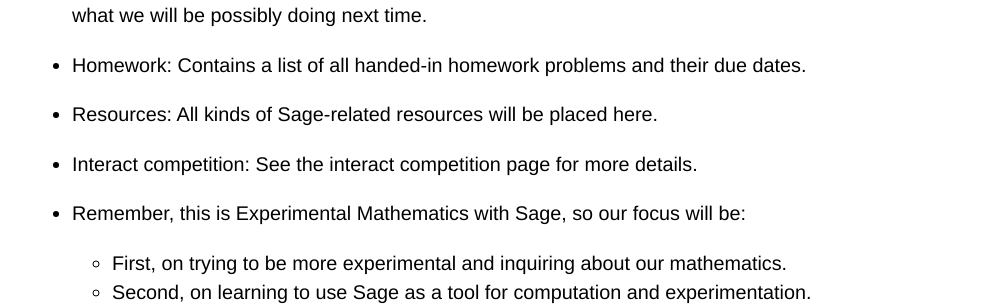
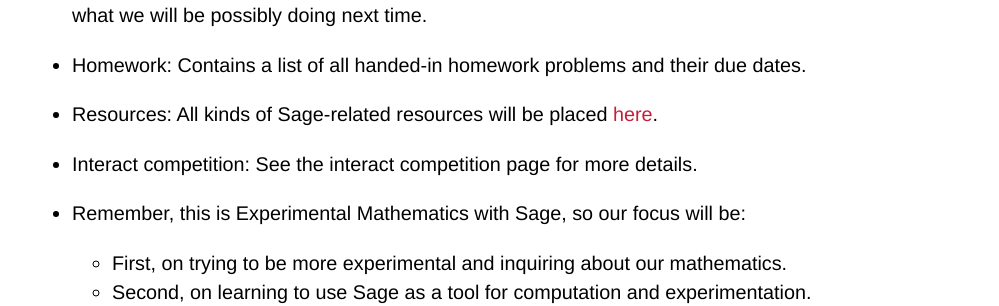
Before and after one commit to WoComtoQC/wocomtoqc.github.io, a Jekyll site: the page built from organisation.md, in a window 1280 px wide. Shown: the part 916-1222 px from the top of the page, without its empty margins (140-1139 px from the left). Built offline with Jekyll 4.4.1, drawn with Linux system fonts in a browser that asks for light colours; some web fonts are replaced; our own code applies the rules of GitHub Pages for plain Markdown files; part of the change alters nothing that is shown.

```diff
--- a/organisation.md
+++ b/organisation.md
@@ -20,7 +20,7 @@ You will find the virtual notebooks for this course on [**this GitHub repository
 
   - Homework: Contains a list of all handed-in homework problems and their due dates.
 
-  - Resources: All kinds of Sage-related resources will be placed here.
+  - Resources: All kinds of Sage-related resources will be placed [here](https://expemathsage.github.io/ressources).
 
   - Interact competition: See the interact competition page for more details.
 
```
